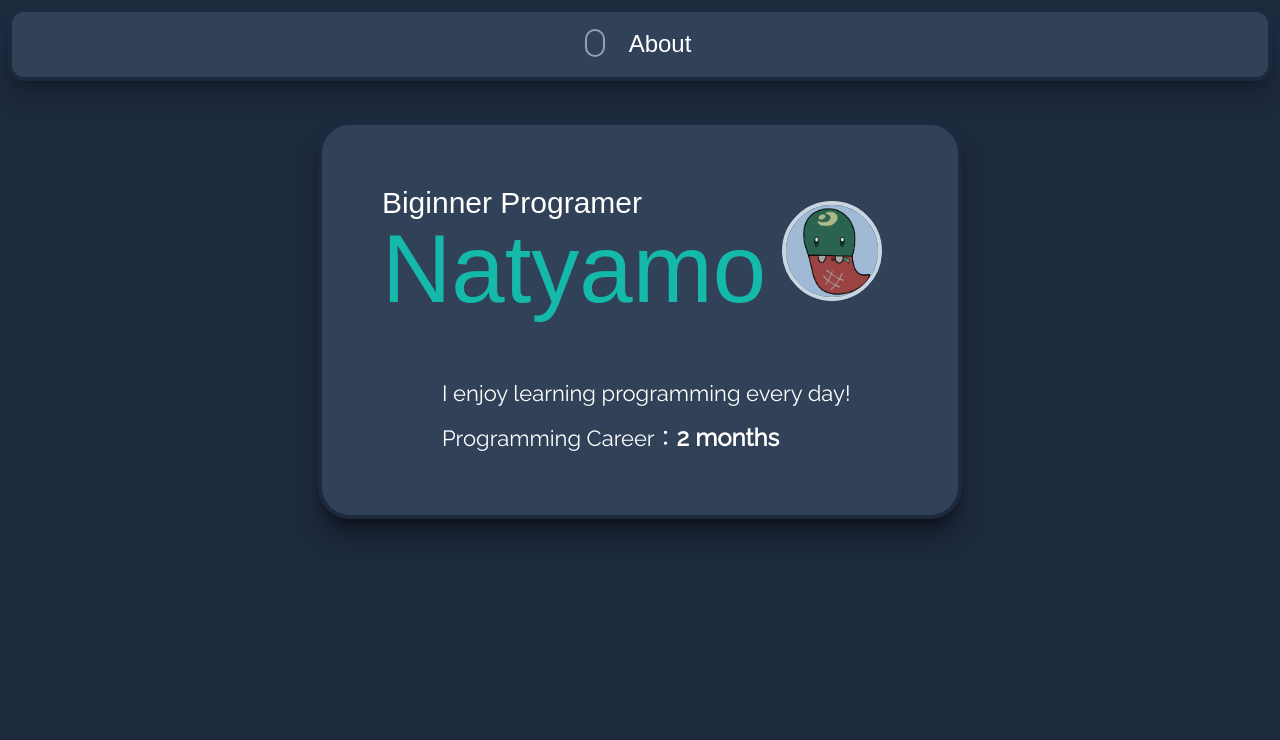
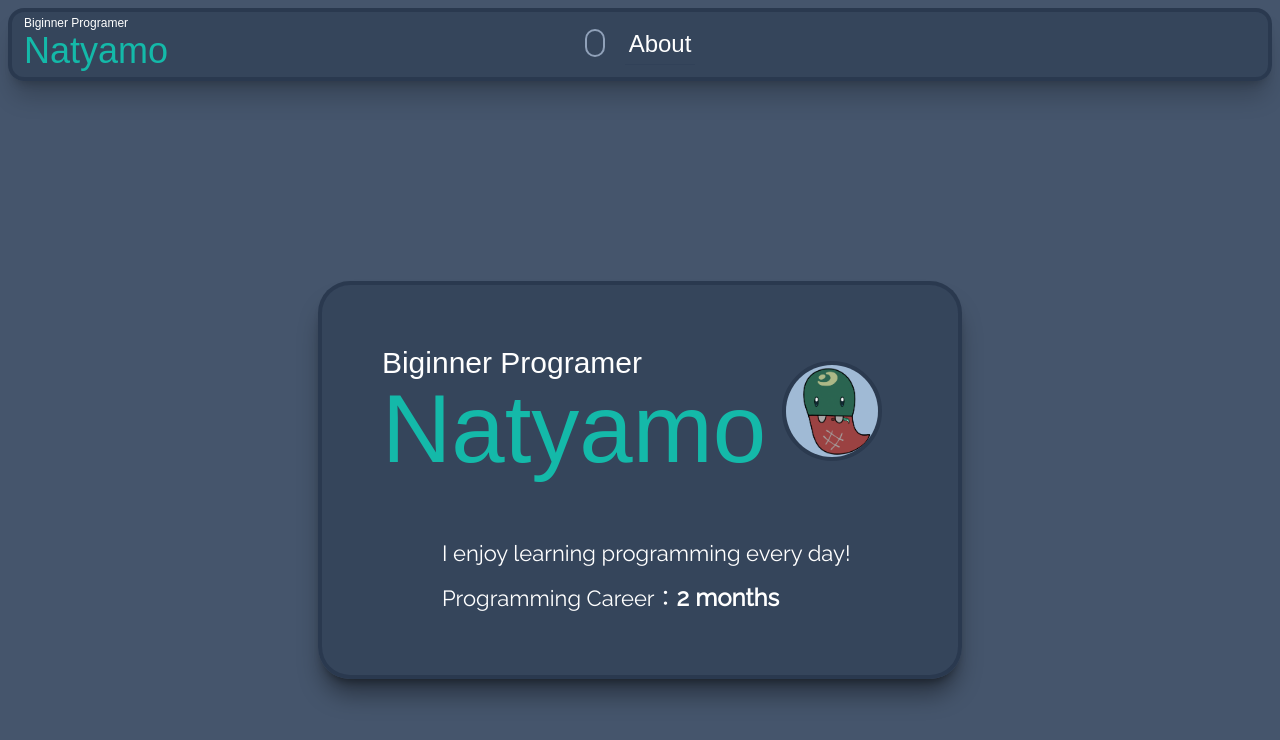
Before and after one commit to Natyamo/My-Portfolio, a Next.js app: page / in a window 1280 px wide. Shown: the top 740 px of the page. Built offline with nearby package versions, Linux system fonts and the light colour scheme; some icons are missing; a web font is replaced by a local one; what @mui/material-nextjs would draw is missing.

Commit message:
NavigationButton2

```diff
--- a/src/app/layout.tsx
+++ b/src/app/layout.tsx
@@ -34,7 +34,7 @@ export default function RootLayout({
 }>) {
   return (
     <html lang="ja">
-      <body className={`${anton.variable} ${darumadrop1.variable} ${raleway.variable} font-sans antialiased bg-slate-800 text-white`}
+      <body className={`${anton.variable} ${darumadrop1.variable} ${raleway.variable} font-sans antialiased bg-slate-600 text-white`}
       >
         <AppRouterCacheProvider>
           {children}
--- a/src/components/NavButton/NavButton.tsx
+++ b/src/components/NavButton/NavButton.tsx
@@ -5,9 +5,14 @@ import Link from "next/link";
 import HomeOutlinedIcon from '@mui/icons-material/HomeOutlined';
 
 const NavButton: FC<TopProps> = props => {
+    const { name } = props;
 
     return (
-        <div className="m-2 p-3 bg-slate-700 rounded-2xl border-4 border-slate-800 shadow-xl/20">
+        <div className="m-2 p-3 bg-slate-700/80 rounded-2xl border-4 border-slate-800/40 shadow-xl/20">
+            <div className="absolute top-2">
+                <h1 className="text-[12px] font-daruma1 leading-tight">Biginner Programer</h1>
+                <h2 className="text-4xl font-daruma1 animate-gradatecolor">{name}</h2>
+            </div>
             <nav className="flex justify-center items-center space-x-5">
                 <div className="-translate-y-0.5 transition delay-75 duration-300 ease-out hover:translate-y-0.5 text-slate-400 border-2 border-slate-400 rounded-2xl
                             hover:text-slate-100 hover:border-slate-100">
--- a/src/components/TopHome/TopHome.tsx
+++ b/src/components/TopHome/TopHome.tsx
@@ -9,10 +9,10 @@ const TopHome: FC<TopProps> = props => {
 
     return (
         <div>
-            <header>
-                <NavButton />
+            <header className="sticky">
+                <NavButton name={name} />
             </header>
-            <div className="flex justify-center items-center py-8 m-2">
+            <div className="flex justify-center items-center mt-50">
                 <TopProfile name={name} career={career} />
             </div>
         </div>
--- a/src/components/TopProfile/TopIcon.tsx
+++ b/src/components/TopProfile/TopIcon.tsx
@@ -11,7 +11,7 @@ const TopIcon: FC = props => {
                     alt="My-Icon"
                     width={100}
                     height={100}
-                    className="rounded-full object-cover border-4 border-slate-300 transition delay-150 duration-500 hover:scale-110"
+                    className="rounded-full object-cover border-4 border-slate-800/40 transition delay-150 duration-500 hover:scale-110"
                 />
             </div>
         </div>
--- a/src/components/TopProfile/TopProfile.tsx
+++ b/src/components/TopProfile/TopProfile.tsx
@@ -11,7 +11,7 @@ const TopProfile: FC<TopProps> = props => {
 
     return (
         <div>
-            <section className="bg-slate-700 p-15 rounded-4xl border-4 border-slate-800 shadow-xl/40">
+            <section className="bg-slate-700/80 p-15 rounded-4xl border-4 border-slate-800/40 shadow-xl/40">
                 <div className="flex">
                     <TopTitle name={name} />
                     <TopIcon />
```
Also changed, not shown: src/styles/globals.css (line endings or trailing spaces).
